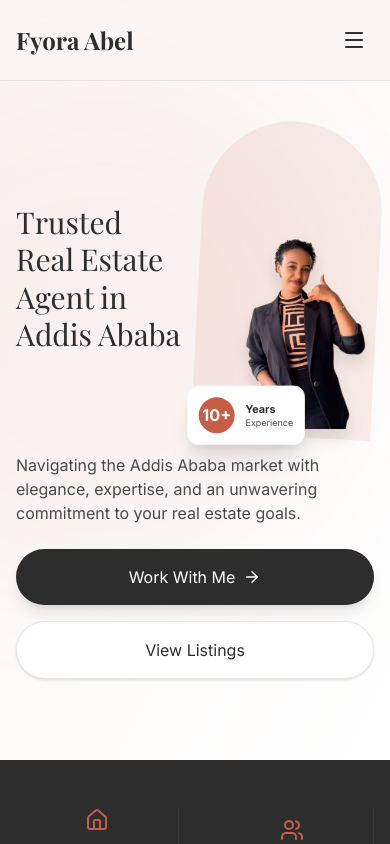
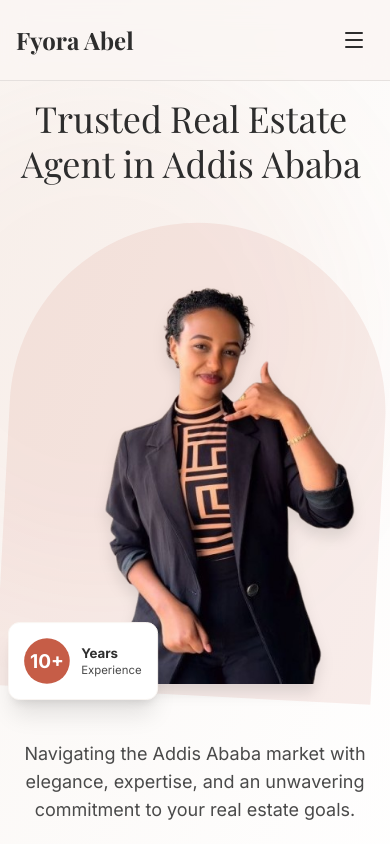
Before and after one commit to elias2025new/FiyoraAbel, a Next.js app: page / in a window 390 px wide. Shown: the top 844 px of the page. Built offline with nearby package versions, Linux system fonts and the light colour scheme; a web font is replaced by a local one.

Commit message:
Revert to stacked layout on mobile for Hero section with larger image and readable text

```diff
--- a/src/components/Hero.tsx
+++ b/src/components/Hero.tsx
@@ -19,11 +19,11 @@ export default function Hero() {
         className="absolute top-20 right-10 w-[500px] h-[500px] bg-terracotta/5 rounded-full blur-3xl pointer-events-none"
       />
 
-      <div className="max-w-7xl mx-auto px-4 sm:px-6 lg:px-8 relative z-10 w-full grid grid-cols-2 gap-x-4 gap-y-6 md:gap-x-12 md:gap-y-6 items-center">
+      <div className="max-w-7xl mx-auto px-4 sm:px-6 lg:px-8 relative z-10 w-full flex flex-col md:grid md:grid-cols-2 gap-y-8 md:gap-x-12 md:gap-y-6 items-center">
 
         {/* Text Content - Headline */}
-        <div className="col-span-1 md:col-start-1 md:row-start-1 z-10 flex flex-col justify-center">
-          <h1 className="text-3xl sm:text-4xl md:text-6xl lg:text-7xl font-serif text-charcoal leading-tight md:mb-2">
+        <div className="w-full md:col-start-1 md:row-start-1 z-10 flex flex-col justify-center">
+          <h1 className="text-4xl sm:text-5xl md:text-6xl lg:text-7xl font-serif text-charcoal leading-tight md:mb-2 text-center md:text-left">
             {headline.split(" ").map((word, i) => (
               <motion.span
                 key={i}
@@ -34,7 +34,7 @@ export default function Hero() {
                   delay: 0.3 + i * 0.1,
                   ease: [0.16, 1, 0.3, 1],
                 }}
-                className="inline-block mr-1.5 md:mr-3"
+                className="inline-block mr-2 md:mr-3"
               >
                 {word}
               </motion.span>
@@ -47,7 +47,7 @@ export default function Hero() {
           initial={{ opacity: 0, x: 50 }}
           animate={{ opacity: 1, x: 0 }}
           transition={{ duration: 1.2, delay: 0.5, ease: [0.16, 1, 0.3, 1] }}
-          className="col-span-1 md:col-start-2 md:row-start-1 md:row-span-3 relative h-[300px] sm:h-[400px] md:h-[600px] w-full max-w-md mx-auto md:ml-auto z-0"
+          className="w-full md:col-start-2 md:row-start-1 md:row-span-3 relative h-[450px] sm:h-[550px] md:h-[600px] max-w-md mx-auto md:ml-auto z-0 mt-4 md:mt-0"
         >
           <div className="absolute inset-0 bg-terracotta/10 rounded-t-full rounded-b-3xl transform rotate-3 scale-105" />
           <div className="relative h-full w-full">
@@ -65,25 +65,25 @@ export default function Hero() {
             initial={{ opacity: 0, scale: 0.8 }}
             animate={{ opacity: 1, scale: 1 }}
             transition={{ duration: 0.8, delay: 1.5 }}
-            className="absolute -bottom-4 -left-4 md:-bottom-6 md:-left-6 bg-white p-3 md:p-4 rounded-xl md:rounded-2xl shadow-xl border border-clay flex items-center gap-3 md:gap-4 scale-90 md:scale-100 origin-bottom-left"
+            className="absolute -bottom-4 -left-2 md:-bottom-6 md:-left-6 bg-white p-4 rounded-xl md:rounded-2xl shadow-xl border border-clay flex items-center gap-3 md:gap-4 scale-95 md:scale-100 origin-bottom-left"
           >
-            <div className="w-10 h-10 md:w-12 md:h-12 bg-terracotta rounded-full flex items-center justify-center text-white font-bold text-lg md:text-xl">
+            <div className="w-12 h-12 bg-terracotta rounded-full flex items-center justify-center text-white font-bold text-xl">
               10+
             </div>
             <div>
-              <p className="text-xs md:text-sm font-bold text-charcoal">Years</p>
-              <p className="text-[10px] md:text-xs text-charcoal-light">Experience</p>
+              <p className="text-sm font-bold text-charcoal">Years</p>
+              <p className="text-xs text-charcoal-light">Experience</p>
             </div>
           </motion.div>
         </motion.div>
 
         {/* Text Content - Paragraph */}
-        <div className="col-span-2 md:col-start-1 md:row-start-2 z-10">
+        <div className="w-full md:col-start-1 md:row-start-2 z-10 mt-6 md:mt-0">
           <motion.p
             initial={{ opacity: 0, y: 20 }}
             animate={{ opacity: 1, y: 0 }}
             transition={{ duration: 0.8, delay: 1 }}
-            className="text-base sm:text-lg md:text-xl text-charcoal-light max-w-lg"
+            className="text-lg md:text-xl text-charcoal-light max-w-lg mx-auto md:mx-0 text-center md:text-left"
           >
             Navigating the Addis Ababa market with elegance, expertise, and an unwavering commitment to your real estate goals.
           </motion.p>
@@ -94,7 +94,7 @@ export default function Hero() {
           initial={{ opacity: 0, y: 20 }}
           animate={{ opacity: 1, y: 0 }}
           transition={{ duration: 0.8, delay: 1.2 }}
-          className="col-span-2 md:col-start-1 md:row-start-3 z-10 flex flex-col sm:flex-row flex-wrap gap-4"
+          className="w-full md:col-start-1 md:row-start-3 z-10 flex flex-col sm:flex-row flex-wrap gap-4 justify-center md:justify-start"
         >
           <a
             href="#contact"
```
